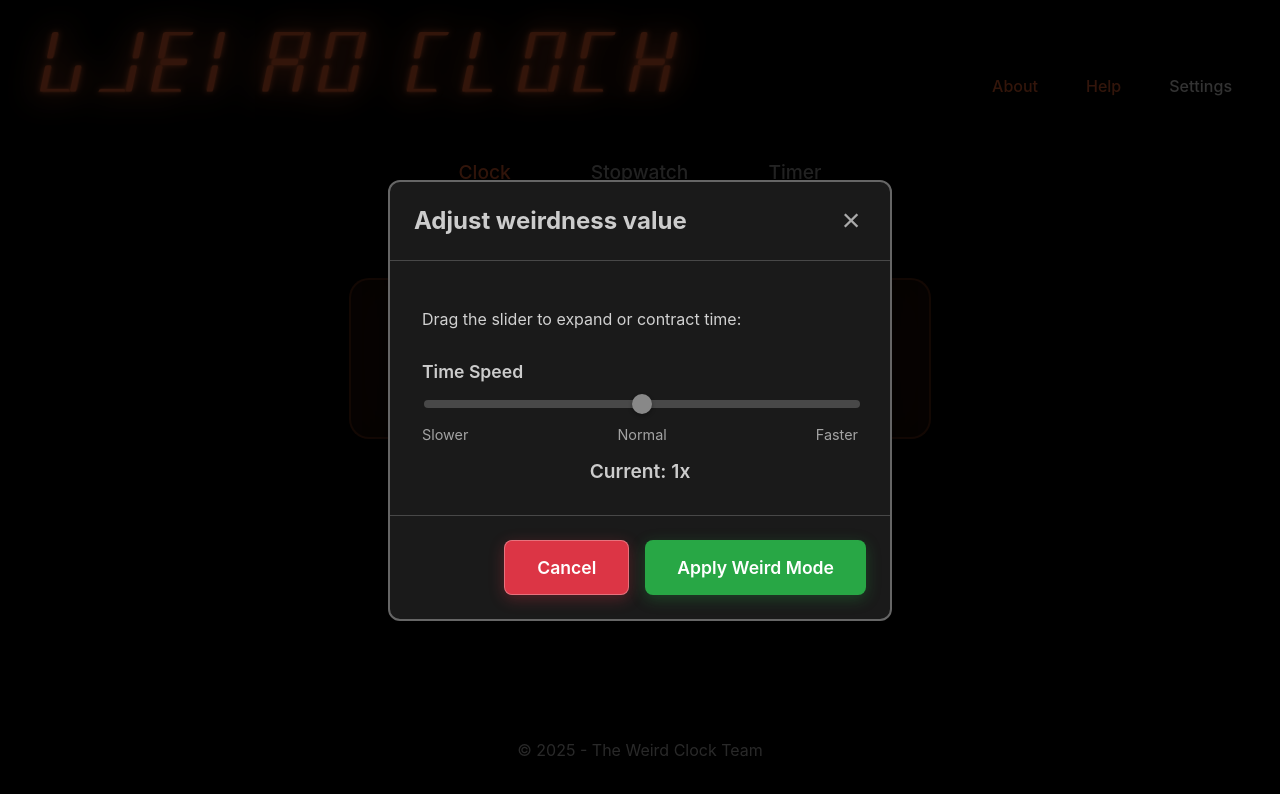
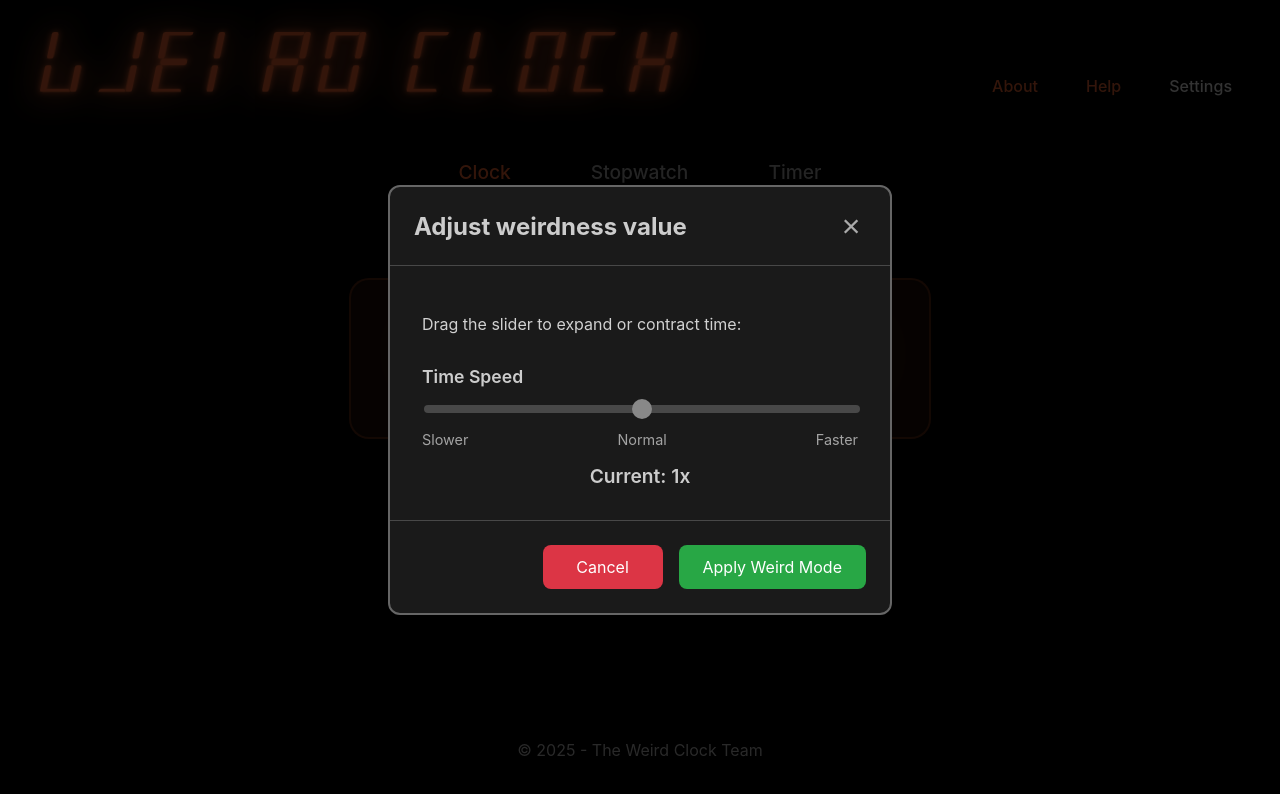
Before and after one commit to bllfrnch/weirder-clock, a SvelteKit app: page / in a window 1280 px wide. Both pictures are taken after a click on the button "GET WEIRD". Shown: the top 794 px of the page. Built offline with nearby package versions, Linux system fonts and the light colour scheme.

Commit message:
Refactor buttons and modals

```diff
--- /dev/null
+++ b/src/lib/components/WeirdModeButton.svelte
@@ -0,0 +1,72 @@
+<script>
+	import { createEventDispatcher } from 'svelte';
+
+	export let isWeirdMode = false;
+
+	const dispatch = createEventDispatcher();
+
+	function handleClick() {
+		dispatch('click');
+	}
+</script>
+
+<div class="get-weird-container">
+	<button class="control-btn get-weird-btn" on:click={handleClick}>
+		{isWeirdMode ? 'Get normal' : 'Get weird'}
+	</button>
+</div>
+
+<style>
+	.get-weird-container {
+		display: flex;
+		justify-content: center;
+		margin-top: 2rem;
+	}
+
+	.get-weird-btn {
+		background: #dc3545;
+		color: white;
+		font-weight: 600;
+		text-transform: uppercase;
+		letter-spacing: 1px;
+		border: none;
+		padding: 1rem 2rem;
+		border-radius: 8px;
+		font-size: 1.1rem;
+		cursor: pointer;
+		transition: all 0.2s ease;
+		animation: redPulse 2s ease-in-out infinite;
+	}
+
+	.get-weird-btn:hover {
+		background: #ff1744;
+	}
+
+	.get-weird-btn:active {
+		transform: translateY(0);
+	}
+
+	@keyframes redPulse {
+		0%, 100% {
+			background: #dc3545;
+			transform: scale(1);
+		}
+		50% {
+			background: #ff1744;
+			transform: scale(1.05);
+		}
+	}
+
+	.control-btn {
+		background: #333;
+		color: white;
+		border: none;
+		padding: 0.75rem 1.5rem;
+		border-radius: 8px;
+		font-size: 1rem;
+		cursor: pointer;
+		transition: all 0.2s ease;
+		min-width: 120px;
+		font-family: inherit;
+	}
+</style>
--- /dev/null
+++ b/src/lib/components/WeirdModeIndicator.svelte
@@ -0,0 +1,21 @@
+<script>
+	export let isWeirdMode = false;
+</script>
+
+{#if isWeirdMode}
+	<span class="weird-w digital-w">𝒲</span>
+{/if}
+
+<style>
+	.digital-w {
+		position: absolute;
+		bottom: 10px;
+		left: 50%;
+		transform: translateX(-50%);
+		font-size: 2rem;
+		color: #333;
+		font-family: serif;
+		font-style: italic;
+		font-weight: bold;
+	}
+</style>
--- /dev/null
+++ b/src/lib/components/WeirdModeModal.svelte
@@ -0,0 +1,239 @@
+<script>
+	import { createEventDispatcher } from 'svelte';
+
+	export let show = false;
+	export let timeWarpValue = 1.0;
+
+	const dispatch = createEventDispatcher();
+
+	function closeModal() {
+		dispatch('close');
+	}
+
+	function applyWeirdMode() {
+		dispatch('apply', { timeWarpValue });
+	}
+
+	function handleBackdropClick() {
+		closeModal();
+	}
+</script>
+
+{#if show}
+	<div class="modal-backdrop" on:click={handleBackdropClick}>
+		<div class="modal" on:click|stopPropagation>
+			<div class="modal-header">
+				<h2>Adjust weirdness value</h2>
+				<button class="modal-close" on:click={closeModal}>×</button>
+			</div>
+			<div class="modal-content">
+				<p>Drag the slider to expand or contract time:</p>
+				<div class="slider-container">
+					<label for="time-warp">Time Speed</label>
+					<input
+						id="time-warp"
+						type="range"
+						min="0.1"
+						max="1.9"
+						step="0.1"
+						bind:value={timeWarpValue}
+						class="time-warp-slider"
+					/>
+					<div class="slider-labels">
+						<span>Slower</span>
+						<span>Normal</span>
+						<span>Faster</span>
+					</div>
+					<div class="current-value">
+						Current: {timeWarpValue}x
+					</div>
+				</div>
+			</div>
+			<div class="modal-footer">
+				<button class="control-btn secondary" on:click={closeModal}>
+					Cancel
+				</button>
+				<button class="control-btn primary" on:click={applyWeirdMode}>
+					Apply Weird Mode
+				</button>
+			</div>
+		</div>
+	</div>
+{/if}
+
+<style>
+	/* Modal styles */
+	.modal-backdrop {
+		position: fixed;
+		top: 0;
+		left: 0;
+		width: 100%;
+		height: 100%;
+		background: rgba(0, 0, 0, 0.8);
+		display: flex;
+		justify-content: center;
+		align-items: center;
+		z-index: 1000;
+	}
+
+	.modal {
+		background: #1a1a1a;
+		border: 2px solid #666;
+		border-radius: 12px;
+		max-width: 500px;
+		width: 90%;
+		max-height: 80vh;
+		overflow: auto;
+	}
+
+	.modal-header {
+		display: flex;
+		justify-content: space-between;
+		align-items: center;
+		padding: 1.5rem;
+		border-bottom: 1px solid rgba(255, 255, 255, 0.2);
+	}
+
+	.modal-header h2 {
+		color: #ccc;
+		margin: 0;
+		font-size: 1.5rem;
+	}
+
+	.modal-close {
+		background: none;
+		border: none;
+		color: #aaa;
+		font-size: 2rem;
+		cursor: pointer;
+		padding: 0;
+		width: 30px;
+		height: 30px;
+		display: flex;
+		align-items: center;
+		justify-content: center;
+		border-radius: 50%;
+		transition: all 0.2s ease;
+	}
+
+	.modal-close:hover {
+		background: rgba(255, 255, 255, 0.1);
+		color: white;
+	}
+
+	.modal-content {
+		padding: 2rem;
+	}
+
+	.modal-content p {
+		color: rgba(255, 255, 255, 0.8);
+		margin-bottom: 2rem;
+	}
+
+	.slider-container {
+		display: flex;
+		flex-direction: column;
+		gap: 1rem;
+	}
+
+	.slider-container label {
+		color: #ccc;
+		font-weight: 600;
+		font-size: 1.1rem;
+	}
+
+	.time-warp-slider {
+		width: 100%;
+		height: 8px;
+		border-radius: 4px;
+		background: rgba(255, 255, 255, 0.2);
+		outline: none;
+		appearance: none;
+	}
+
+	.time-warp-slider::-webkit-slider-thumb {
+		appearance: none;
+		width: 20px;
+		height: 20px;
+		border-radius: 50%;
+		background: #888;
+		cursor: pointer;
+		transition: background 0.2s ease;
+	}
+
+	.time-warp-slider::-webkit-slider-thumb:hover {
+		background: #aaa;
+	}
+
+	.time-warp-slider::-moz-range-thumb {
+		width: 20px;
+		height: 20px;
+		border-radius: 50%;
+		background: #888;
+		cursor: pointer;
+		border: none;
+		transition: background 0.2s ease;
+	}
+
+	.time-warp-slider::-moz-range-thumb:hover {
+		background: #aaa;
+	}
+
+	.slider-labels {
+		display: flex;
+		justify-content: space-between;
+		color: rgba(255, 255, 255, 0.6);
+		font-size: 0.9rem;
+	}
+
+	.current-value {
+		text-align: center;
+		color: #ccc;
+		font-weight: 600;
+		font-size: 1.2rem;
+	}
+
+	.modal-footer {
+		display: flex;
+		gap: 1rem;
+		justify-content: flex-end;
+		padding: 1.5rem;
+		border-top: 1px solid rgba(255, 255, 255, 0.2);
+	}
+
+	.control-btn {
+		background: #333;
+		color: white;
+		border: none;
+		padding: 0.75rem 1.5rem;
+		border-radius: 8px;
+		font-size: 1rem;
+		cursor: pointer;
+		transition: all 0.2s ease;
+		min-width: 120px;
+		font-family: inherit;
+	}
+
+	/* Modal button overrides */
+	.modal-footer .control-btn.primary {
+		background: #28a745;
+		color: white;
+		border-radius: 8px;
+	}
+
+	.modal-footer .control-btn.primary:hover:not(:disabled) {
+		background: #34ce57;
+		transform: none;
+	}
+
+	.modal-footer .control-btn.secondary {
+		background: #dc3545;
+		color: white;
+		border-radius: 8px;
+	}
+
+	.modal-footer .control-btn.secondary:hover {
+		background: #ff1744;
+		transform: none;
+	}
+</style>
--- a/src/routes/+page.svelte
+++ b/src/routes/+page.svelte
@@ -1,6 +1,9 @@
 <script>
-	import { onMount } from 'svelte';
+	import { onMount, onDestroy } from 'svelte';
 	import Header from '$lib/components/Header.svelte';
+	import WeirdModeButton from '$lib/components/WeirdModeButton.svelte';
+	import WeirdModeModal from '$lib/components/WeirdModeModal.svelte';
+	import WeirdModeIndicator from '$lib/components/WeirdModeIndicator.svelte';
 
 	let isDigital = true;
 	let time = new Date();
@@ -149,6 +152,12 @@
 		showWeirdModal = false;
 	}
 
+	function handleApplyWeirdMode(event) {
+		timeWarpValue = event.detail.timeWarpValue;
+		isWeirdMode = true;
+		showWeirdModal = false;
+	}
+
 	function closeWeirdModal() {
 		showWeirdModal = false;
 	}
@@ -205,9 +214,7 @@
 							<div class="digital-clock">
 								<div class="time-display">
 									{time.toLocaleTimeString()}
-									{#if isWeirdMode}
-										<span class="weird-w digital-w">𝒲</span>
-									{/if}
+									<WeirdModeIndicator {isWeirdMode} />
 								</div>
 							</div>
 						{:else}
@@ -254,8 +261,7 @@
 											font-style="italic"
 											font-weight="bold"
 											font-size="24"
-											fill="#ff6b35"
-											class="weird-w"
+											fill="#ccc"
 										>
 											𝒲
 										</text>
@@ -313,11 +319,7 @@
 						{/if}
 
 						<!-- Get weird button -->
-						<div class="get-weird-container">
-							<button class="control-btn get-weird-btn" on:click={getWeird}>
-								{isWeirdMode ? 'Get normal' : 'Get weird'}
-							</button>
-						</div>
+						<WeirdModeButton {isWeirdMode} on:click={getWeird} />
 					</div>
 				{:else if currentView === 'stopwatch'}
 					<div class="view stopwatch-view">
@@ -325,6 +327,7 @@
 							<div class="stopwatch-display">
 								<div class="time-display large">
 									{formatStopwatchTime(stopwatchTime)}
+									<WeirdModeIndicator {isWeirdMode} />
 								</div>
 								<div class="controls">
 									<button
@@ -340,6 +343,8 @@
 										Reset
 									</button>
 								</div>
+								<!-- Get weird button -->
+								<WeirdModeButton {isWeirdMode} on:click={getWeird} />
 							</div>
 						{:else}
 							<div class="analog-stopwatch">
@@ -374,6 +379,22 @@
 											/>
 										{/if}
 									{/each}
+
+									<!-- Fancy script W when in weird mode (behind hands) -->
+									{#if isWeirdMode}
+										<text
+											x="100"
+											y="150"
+											text-anchor="middle"
+											font-family="serif"
+											font-style="italic"
+											font-weight="bold"
+											font-size="24"
+											fill="#ccc"
+										>
+											𝒲
+										</text>
+									{/if}
 
 									<!-- Minute hand (shows elapsed minutes) -->
 									<line
@@ -429,6 +450,8 @@
 										Reset
 									</button>
 								</div>
+								<!-- Get weird button -->
+								<WeirdModeButton {isWeirdMode} on:click={getWeird} />
 							</div>
 						{/if}
 					</div>
@@ -438,6 +461,7 @@
 							<div class="timer-display">
 								<div class="time-display large">
 									{displayTimerTime}
+									<WeirdModeIndicator {isWeirdMode} />
 								</div>
 								{#if !timerRunning && timerTotalTime === 0}
 									<div class="timer-inputs">
@@ -478,6 +502,8 @@
 										Reset
 									</button>
 								</div>
+								<!-- Get weird button -->
+								<WeirdModeButton {isWeirdMode} on:click={getWeird} />
 							</div>
 						{:else}
 							<div class="analog-timer">
@@ -537,6 +563,22 @@
 											/>
 										{/if}
 									{/each}
+
+									<!-- Fancy script W when in weird mode (behind hands) -->
+									{#if isWeirdMode}
+										<text
+											x="100"
+											y="150"
+											text-anchor="middle"
+											font-family="serif"
+											font-style="italic"
+											font-weight="bold"
+											font-size="24"
+											fill="#ccc"
+										>
+											𝒲
+										</text>
+									{/if}
 
 									<!-- Minute hand (shows remaining minutes) -->
 									<line
@@ -606,6 +648,8 @@
 										Reset
 									</button>
 								</div>
+								<!-- Get weird button -->
+								<WeirdModeButton {isWeirdMode} on:click={getWeird} />
 							</div>
 						{/if}
 					</div>
@@ -619,47 +663,12 @@
 	</footer>
 
 	<!-- Weird Mode Modal -->
-	{#if showWeirdModal}
-		<div class="modal-backdrop" on:click={closeWeirdModal}>
-			<div class="modal" on:click|stopPropagation>
-				<div class="modal-header">
-					<h2>Adjust weirdness value</h2>
-					<button class="modal-close" on:click={closeWeirdModal}>×</button>
-				</div>
-				<div class="modal-content">
-					<p>Drag the slider to expand or contract time:</p>
-					<div class="slider-container">
-						<label for="time-warp">Time Speed</label>
-						<input
-							id="time-warp"
-							type="range"
-							min="0.1"
-							max="1.9"
-							step="0.1"
-							bind:value={timeWarpValue}
-							class="time-warp-slider"
-						/>
-						<div class="slider-labels">
-							<span>Slower</span>
-							<span>Normal</span>
-							<span>Faster</span>
-						</div>
-						<div class="current-value">
-							Current: {timeWarpValue}x
-						</div>
-					</div>
-				</div>
-				<div class="modal-footer">
-					<button class="control-btn secondary" on:click={closeWeirdModal}>
-						Cancel
-					</button>
-					<button class="control-btn primary" on:click={applyWeirdMode}>
-						Apply Weird Mode
-					</button>
-				</div>
-			</div>
-		</div>
-	{/if}
+	<WeirdModeModal
+		show={showWeirdModal}
+		bind:timeWarpValue
+		on:close={closeWeirdModal}
+		on:apply={handleApplyWeirdMode}
+	/>
 </main>
 
 <style>
@@ -906,15 +915,12 @@
 	}
 
 	.control-btn.primary {
-		background: #ff6b35;
+		background: #28a745;
 		color: white;
-		box-shadow: 0 4px 15px rgba(255, 107, 53, 0.4);
 	}
 
 	.control-btn.primary:hover:not(:disabled) {
-		background: #ff5722;
-		transform: translateY(-2px);
-		box-shadow: 0 6px 20px rgba(255, 107, 53, 0.6);
+		background: #34ce57;
 	}
 
 	.control-btn.secondary {
@@ -925,7 +931,6 @@
 
 	.control-btn.secondary:hover {
 		background: rgba(255, 255, 255, 0.2);
-		transform: translateY(-2px);
 	}
 
 	.control-btn:disabled {
@@ -968,7 +973,6 @@
 	.input-group input:focus {
 		outline: none;
 		border-color: #ff6b35;
-		box-shadow: 0 0 0 2px rgba(255, 107, 53, 0.2);
 	}
 
 	footer {
@@ -1039,7 +1043,6 @@
 	.timer-face {
 		width: 300px;
 		height: 300px;
-		filter: drop-shadow(0 10px 30px rgba(0, 0, 0, 0.3));
 	}
 
 	.timer-warning {
@@ -1076,11 +1079,10 @@
 
 	.get-weird-btn:hover {
 		background: #ff1744;
-		transform: translateY(-2px);
 	}
 
 	.get-weird-btn:active {
-		transform: translateY(0);
+		/* No transform on active state */
 	}
 
 	@keyframes redPulse {
@@ -1116,7 +1118,6 @@
 		width: 90%;
 		max-height: 80vh;
 		overflow: auto;
-		box-shadow: 0 10px 30px rgba(0, 0, 0, 0.5);
 	}
 
 	.modal-header {
@@ -1191,7 +1192,6 @@
 		border-radius: 50%;
 		background: #888;
 		cursor: pointer;
-		box-shadow: 0 2px 4px rgba(0, 0, 0, 0.3);
 		transition: background 0.2s ease;
 	}
 
@@ -1206,7 +1206,6 @@
 		background: #888;
 		cursor: pointer;
 		border: none;
-		box-shadow: 0 2px 4px rgba(0, 0, 0, 0.3);
 		transition: background 0.2s ease;
 	}
 
@@ -1241,12 +1240,10 @@
 		background: #28a745;
 		color: white;
 		border-radius: 8px;
-		box-shadow: 0 4px 15px rgba(40, 167, 69, 0.3);
 	}
 
 	.modal-footer .control-btn.primary:hover:not(:disabled) {
 		background: #34ce57;
-		box-shadow: 0 6px 20px rgba(52, 206, 87, 0.4);
 		transform: none;
 	}
 
@@ -1254,38 +1251,23 @@
 		background: #dc3545;
 		color: white;
 		border-radius: 8px;
-		box-shadow: 0 4px 15px rgba(220, 53, 69, 0.3);
 	}
 
 	.modal-footer .control-btn.secondary:hover {
 		background: #ff1744;
-		box-shadow: 0 6px 20px rgba(255, 23, 68, 0.4);
 		transform: none;
 	}
 
 	/* Weird W styling */
-	.weird-w {
-		animation: weirdGlow 2s ease-in-out infinite;
-	}
-
 	.digital-w {
 		position: absolute;
 		bottom: 10px;
 		left: 50%;
 		transform: translateX(-50%);
 		font-size: 2rem;
-		color: #ff6b35;
+		color: #333;
 		font-family: serif;
 		font-style: italic;
 		font-weight: bold;
 	}
-
-	@keyframes weirdGlow {
-		0%, 100% {
-			filter: drop-shadow(0 0 5px #ff6b35);
-		}
-		50% {
-			filter: drop-shadow(0 0 15px #ff1744) drop-shadow(0 0 25px #ff1744);
-		}
-	}
 </style>
```
